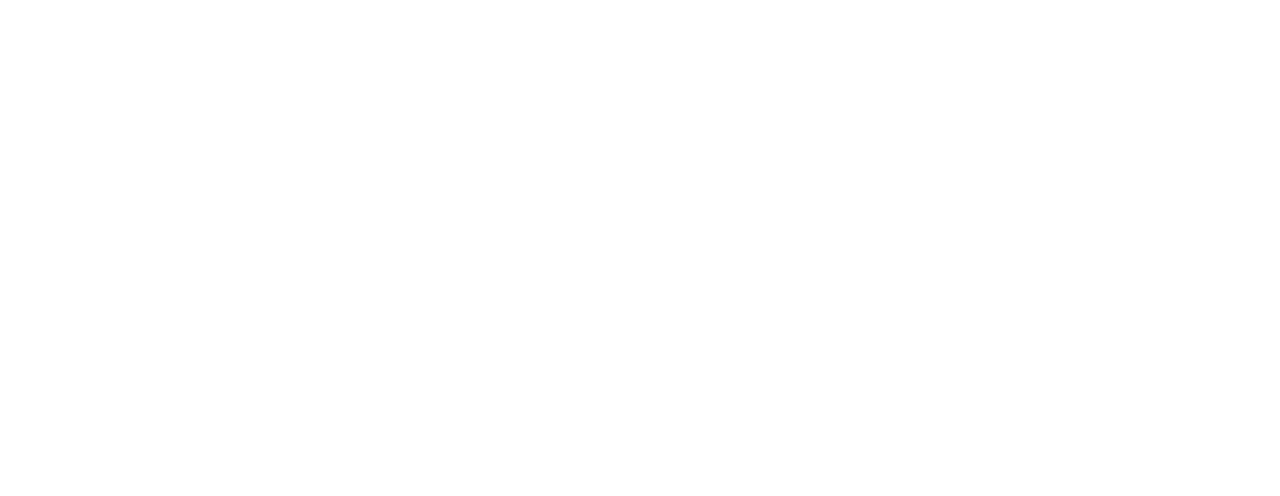
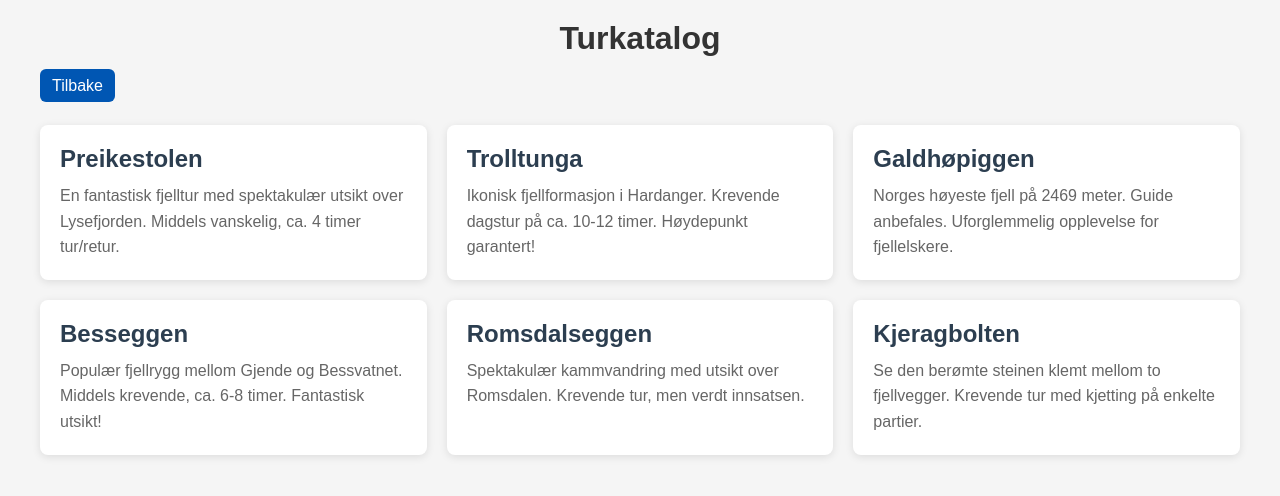
Before and after one commit to Source-find/DAT2000_Oblig, a plain HTML site: page turer.html in a window 1280 px wide. Drawn offline with Linux system fonts and the light colour scheme.

Commit message:
Diverse endringer på stil. Lagt til fiktiv data på turer.html

```diff
--- a/scripts/dashboard.js
+++ b/scripts/dashboard.js
@@ -2,7 +2,7 @@
     // Simple protection: check localStorage flag set by login page.
     if (localStorage.getItem('adminLoggedIn') !== '1') {
         // not logged in -> redirect to login
-        window.location.href = 'Admin.html';
+        window.location.href = 'admin.html';
     }
 
     document.getElementById('logout').addEventListener('click', function () {
--- a/styles/brukere.css
+++ b/styles/brukere.css
@@ -24,7 +24,7 @@ header {
 }
 
 button {
-    background: #165b03;
+    background: #0056b3;
     color: #fff;
     border: none;
     padding: 8px 12px;
--- a/styles/dashboard.css
+++ b/styles/dashboard.css
@@ -24,7 +24,7 @@ header {
 }
 
 button {
-    background: #05c625;
+    background: #0056b3;
     color: #fff;
     border: none;
     padding: 8px 12px;
--- /dev/null
+++ b/styles/turer.css
@@ -0,0 +1,67 @@
+* {
+    margin: 0;
+    padding: 0;
+    box-sizing: border-box;
+}
+
+body {
+    font-family: Arial, sans-serif;
+    padding: 20px;
+    background-color: #f5f5f5;
+}
+
+h1 {
+    text-align: center;
+    margin-bottom: 20px;
+    color: #333;
+}
+
+.button-wrapper {
+    max-width: 1200px;
+    margin: 0 auto 30px;
+}
+
+.back-button {
+    background: #0056b3;
+    color: #fff;
+    border: none;
+    padding: 8px 12px;
+    border-radius: 6px;
+    cursor: pointer;
+    text-decoration: none;
+}
+
+.back-button:hover {
+    opacity: 0.95
+}
+
+.catalog {
+    display: grid;
+    grid-template-columns: repeat(3, 1fr);
+    gap: 20px;
+    max-width: 1200px;
+    margin: 0 auto;
+}
+
+.card {
+    background: white;
+    border-radius: 8px;
+    padding: 20px;
+    box-shadow: 0 2px 8px rgba(0, 0, 0, 0.1);
+}
+
+.card h2 {
+    margin-bottom: 10px;
+    color: #2c3e50;
+}
+
+.card p {
+    color: #666;
+    line-height: 1.6;
+}
+
+@media (max-width: 768px) {
+    .catalog {
+        grid-template-columns: 1fr;
+    }
+}
--- a/turer.html
+++ b/turer.html
@@ -0,0 +1,48 @@
+<!DOCTYPE html>
+<html lang="no">
+<head>
+    <meta charset="UTF-8">
+    <meta name="viewport" content="width=device-width, initial-scale=1.0">
+    <title>Turkatalog</title>
+    <link rel="stylesheet" href="styles/turer.css">
+</head>
+<body>
+    <h1>Turkatalog</h1>
+
+    <div class="button-wrapper">
+        <a href="index.html" class="back-button">Tilbake</a>
+    </div>
+
+    <div class="catalog">
+        <div class="card">
+            <h2>Preikestolen</h2>
+            <p>En fantastisk fjelltur med spektakulær utsikt over Lysefjorden. Middels vanskelig, ca. 4 timer tur/retur.</p>
+        </div>
+
+        <div class="card">
+            <h2>Trolltunga</h2>
+            <p>Ikonisk fjellformasjon i Hardanger. Krevende dagstur på ca. 10-12 timer. Høydepunkt garantert!</p>
+        </div>
+
+        <div class="card">
+            <h2>Galdhøpiggen</h2>
+            <p>Norges høyeste fjell på 2469 meter. Guide anbefales. Uforglemmelig opplevelse for fjellelskere.</p>
+        </div>
+
+        <div class="card">
+            <h2>Besseggen</h2>
+            <p>Populær fjellrygg mellom Gjende og Bessvatnet. Middels krevende, ca. 6-8 timer. Fantastisk utsikt!</p>
+        </div>
+
+        <div class="card">
+            <h2>Romsdalseggen</h2>
+            <p>Spektakulær kammvandring med utsikt over Romsdalen. Krevende tur, men verdt innsatsen.</p>
+        </div>
+
+        <div class="card">
+            <h2>Kjeragbolten</h2>
+            <p>Se den berømte steinen klemt mellom to fjellvegger. Krevende tur med kjetting på enkelte partier.</p>
+        </div>
+    </div>
+</body>
+</html>
```
